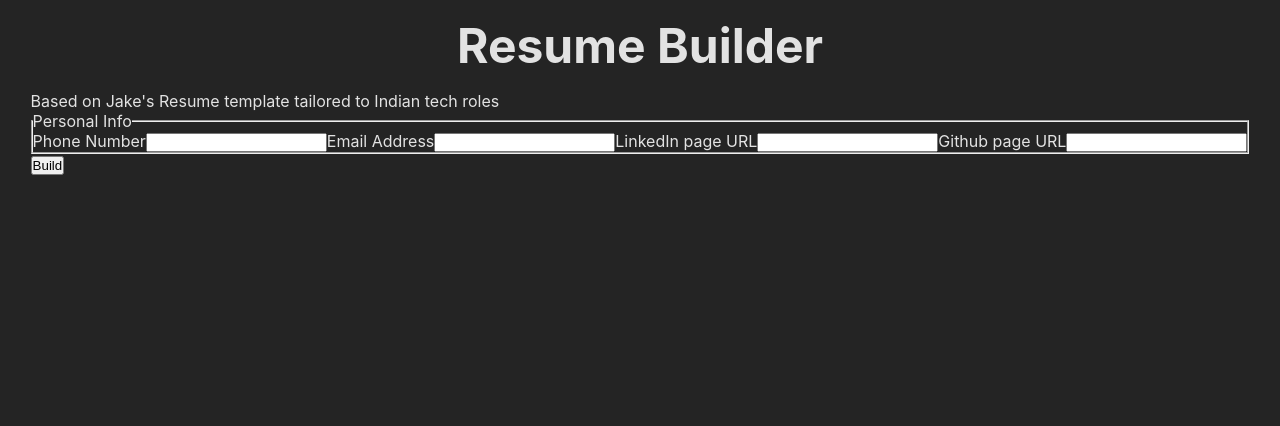
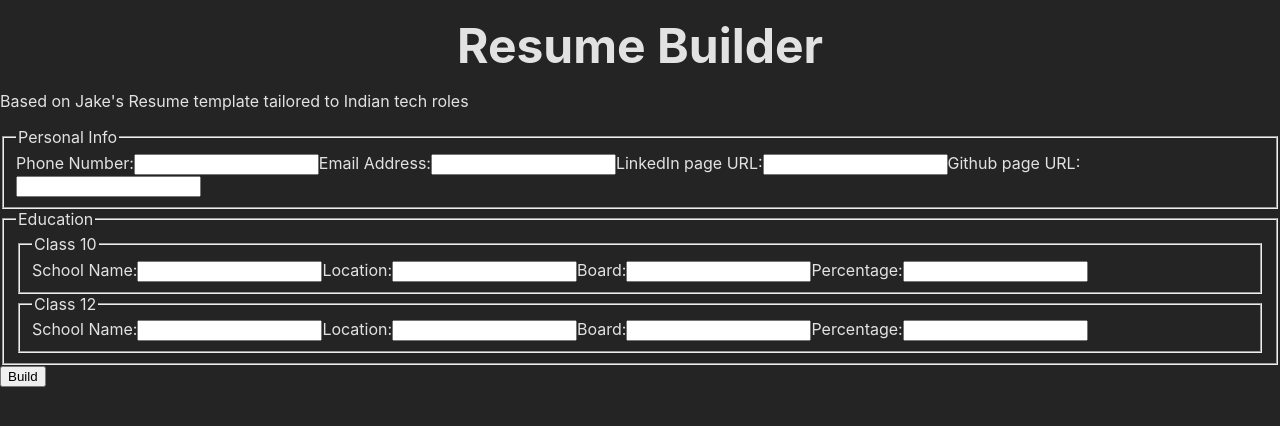
Before and after one commit to haze-09/buildCV, a React (Vite) app: page / in a window 1280 px wide. Shown: the top 426 px of the page. Built offline with nearby package versions, Linux system fonts and the light colour scheme.

Commit message:
school section added

```diff
--- a/src/components/form.jsx
+++ b/src/components/form.jsx
@@ -1,8 +1,10 @@
 import Personal from "./form/personal";
+import Education from "./form/education";
 
 function Form(){
     return <form action="">
     <Personal />
+    <Education />
     <button type="submit">Build</button>
     </form>
 
--- a/src/components/form/education.jsx
+++ b/src/components/form/education.jsx
@@ -1,14 +1,40 @@
-function School(){
+function School({ grade }) {
+  function nameHelper(name) {
+    return name + grade;
+  }
 
+  let schoolName = nameHelper("schoolName");
+  let location = nameHelper("location");
+  let board = nameHelper("board");
+  let percentage = nameHelper("percentage");
+
+  return (
+    <fieldset>
+      <legend>Class {grade}</legend>
+
+      <label htmlFor={schoolName}>School Name:</label>
+      <input type="text" name={schoolName} id={schoolName} required />
+
+      <label htmlFor={location}>Location:</label>
+      <input type="text" name={location} id={location} required />
+
+      <label htmlFor={board}>Board:</label>
+      <input type="text" name={board} id={board} required />
+
+      <label htmlFor={percentage}>Percentage:</label>
+      <input type="number" name={percentage} id={percentage} required />
+    </fieldset>
+  );
 }
 
-
-
 function Education() {
-    return <fieldset>
-
+  return (
+    <fieldset>
+      <legend>Education</legend>
+      <School grade={10} />
+      <School grade={12} />
     </fieldset>
-
+  );
 }
 
 export default Education;
--- a/src/components/form/personal.jsx
+++ b/src/components/form/personal.jsx
@@ -3,7 +3,7 @@ function Personal() {
     <fieldset>
       <legend> Personal Info</legend>
 
-      <label htmlFor="phoneNumber"> Phone Number</label>
+      <label htmlFor="phoneNumber"> Phone Number:</label>
       <input
         type="tel"
         name="phoneNumber"
@@ -13,7 +13,7 @@ function Personal() {
         required
       />
 
-      <label htmlFor="email">Email Address</label>
+      <label htmlFor="email">Email Address:</label>
       <input
         type="email"
         name="email"
@@ -22,10 +22,10 @@ function Personal() {
         required
       />
 
-      <label htmlFor="linkedIn">LinkedIn page URL</label>
+      <label htmlFor="linkedIn">LinkedIn page URL:</label>
       <input type="text" name="linkedIn" id="linkedIn" required />
 
-      <label htmlFor="github">Github page URL</label>
+      <label htmlFor="github">Github page URL:</label>
       <input type="text" name="github" id="github" required />
     </fieldset>
   );
--- a/src/styles/index.css
+++ b/src/styles/index.css
@@ -12,8 +12,8 @@
   -moz-osx-font-smoothing: grayscale;
 }
 *{
-  margin: 0;
-  padding: 0;
+  /* margin: 0;
+  padding: 0; */
 }
 
 body {
```
